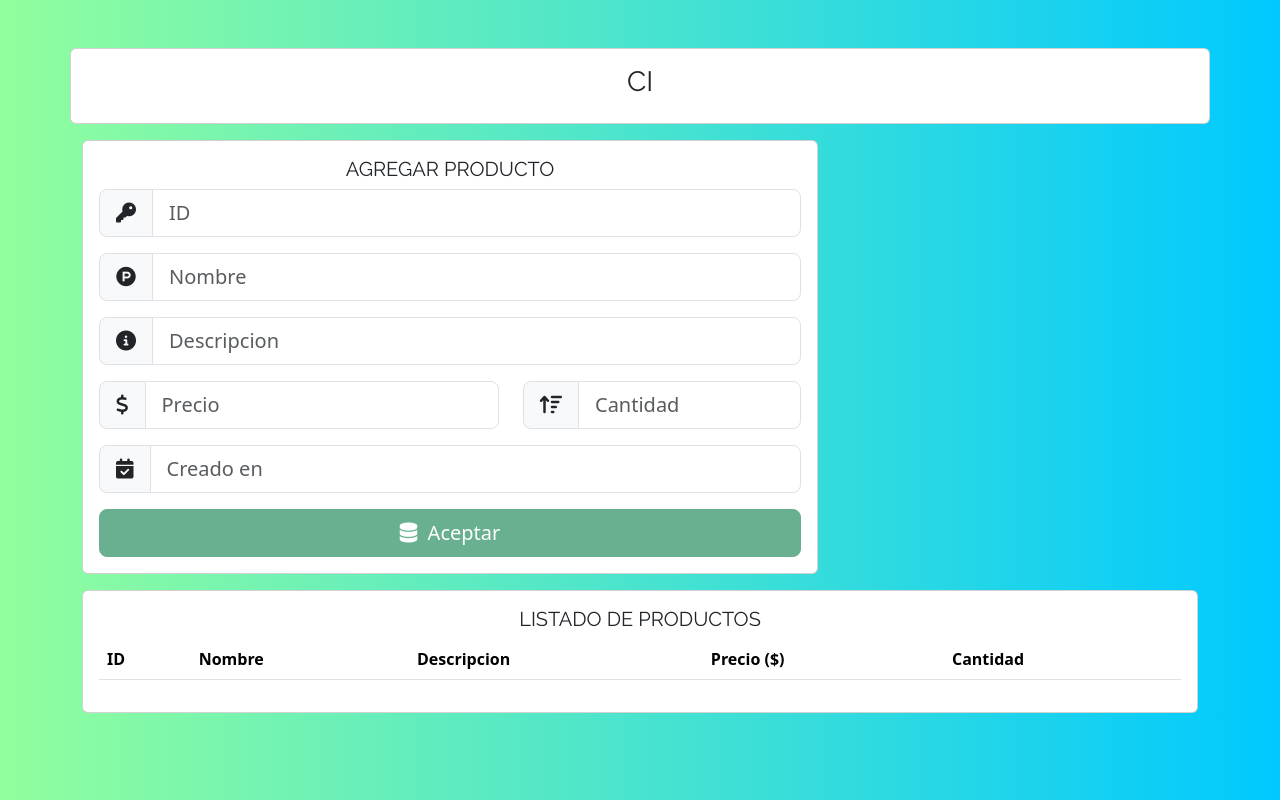
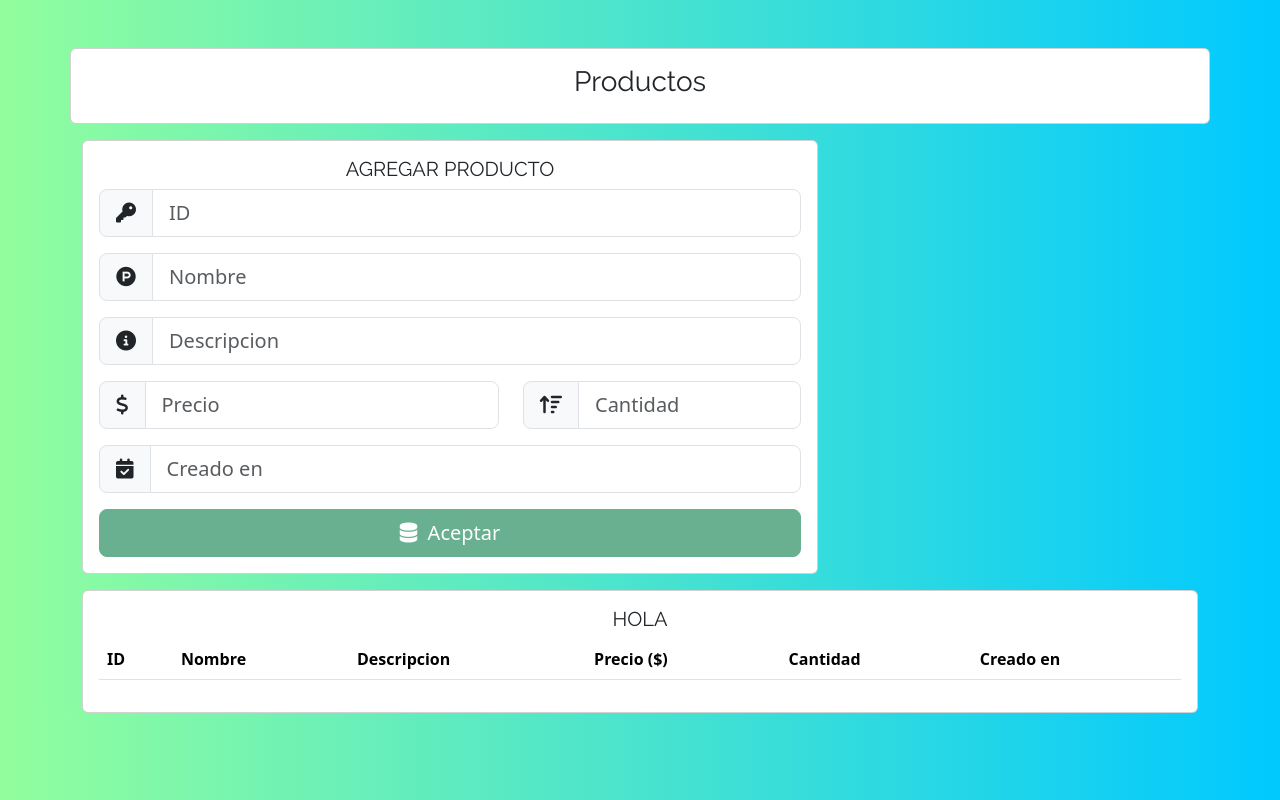
Before and after one commit to Ricarthur1/CRUDProductos, an Angular app: page / in a window 1280 px wide. Built offline with nearby package versions, Linux system fonts and the light colour scheme.

Commit message:
cAMBIANDO TITULO

```diff
--- a/src/app/components/productos/productos.component.html
+++ b/src/app/components/productos/productos.component.html
@@ -4,7 +4,7 @@
       <div class="col-lg-8 offset-lg-2"></div>
       <div class="card">
         <div class="card-body">
-          <h3 class="titulo">CI</h3>
+          <h3 class="titulo">Productos</h3>
         </div>
       </div>
     </div>
@@ -82,7 +82,7 @@
       <div class="col lg-8 mt-3">
         <div class="card">
           <div class="card-body">
-            <h5 class="titulo">LISTADO DE PRODUCTOS</h5>
+            <h5 class="titulo">HOLA</h5>
             <table class="table">
               <thead>
                 <tr>
@@ -91,6 +91,7 @@
                   <th scope="col">Descripcion</th>
                   <th scope="col">Precio ($)</th>
                   <th scope="col">Cantidad</th>
+                  <th scope="col">Creado en</th>
                 </tr>
               </thead>
               <tbody>
```
